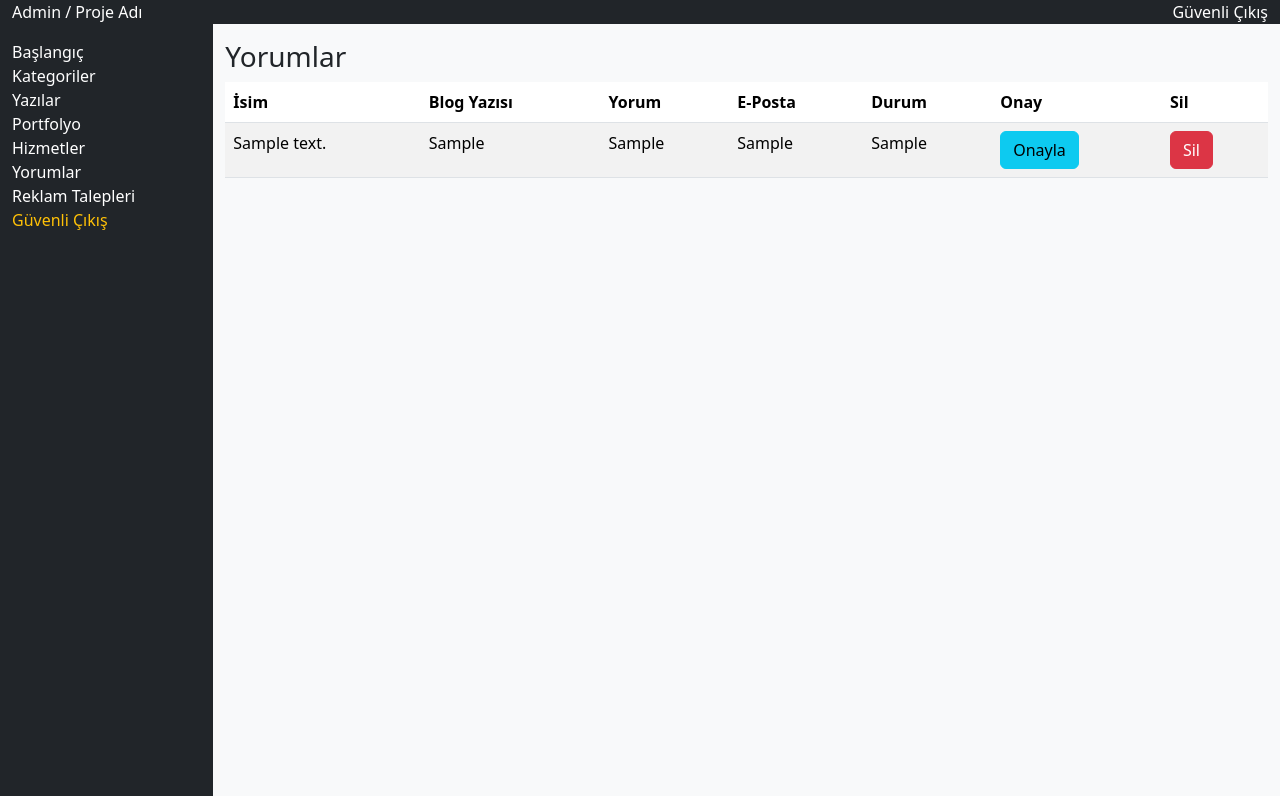
After one commit to emreakinn/php951, a PHP site: page /admin/yorumlar.php in a window 1280 px wide. The commit adds this page. Run offline with PHP 8.4, Linux system fonts and the light colour scheme; the visitor is signed in with stand-in values (Sample User, id 1); tables that the repository leaves empty or names only in its code hold one stand-in row (values such as "Sample post"); some libraries are stand-ins or nearby versions.

Commit message:
yorumlar,  admin yorumlar ve kategori sayfası tamamlandı

```diff
--- a/admin/header.php
+++ b/admin/header.php
@@ -42,6 +42,7 @@ if (!isset($_SESSION['kadi'])) {
                     <a href="yazilar.php">Yazılar</a><br>
                     <a href="portfolyo.php">Portfolyo</a><br>
                     <a href="hizmetler.php">Hizmetler</a><br>
+                    <a href="yorumlar.php">Yorumlar</a><br>
                     <a href="reklam-talep.php">Reklam Talepleri</a><br>
                     <a href="logout.php" class="text-warning">Güvenli Çıkış</a>
                 </div>
--- /dev/null
+++ b/admin/yorumlar.php
@@ -0,0 +1,73 @@
+<?php require_once('header.php');
+if (isset($_GET['deleteID'])) {
+    $id = $_GET['deleteID'];
+
+    $yorumSil = $db->prepare('delete from yorumlar where id=?');
+    $yorumSil->execute(array($id));
+
+    if ($yorumSil->rowCount()) {
+        echo '<script> alert("Yorum Silindi") </script><meta http-equiv="refresh" content="0; url=yorumlar.php">';
+    } else {
+        echo '<script> alert("Hata Oluştu") </script><meta http-equiv="refresh" content="0; url=yorumlar.php">';
+    }
+} elseif (isset($_GET['updateID'])) {
+    $id = $_GET['updateID'];
+
+    if ($id != '') {
+        $durum = $db->prepare('update yorumlar set durum="Onaylandı" where id=?');
+        $durum->execute(array($id));
+
+        if ($durum->rowCount()) {
+            echo '<script> alert("Yorum Onaylandı") </script><meta http-equiv="refresh" content="0; url=yorumlar.php">';
+        } else {
+            echo '<script> alert("Hata Oluştu") </script><meta http-equiv="refresh" content="0; url=yorumlar.php">';
+        }
+    }
+}
+?>
+<!-- Admin Body Section Start -->
+<div class="row">
+    <div class="col-12">
+        <h3>Yorumlar</h3>
+    </div>
+    <div class="col-12">
+        <table class="table table-striped">
+            <thead>
+                <tr>
+                    <th>İsim</th>
+                    <th>Blog Yazısı</th>
+                    <th>Yorum</th>
+                    <th>E-Posta</th>
+                    <th>Durum</th>
+                    <th>Onay</th>
+                    <th>Sil</th>
+                </tr>
+            </thead>
+            <tbody>
+                <?php
+                $yorumlar = $db->prepare('select * from yorumlar order by id desc');
+                $yorumlar->execute();
+
+                if ($yorumlar->rowCount()) {
+                    foreach ($yorumlar as $yorumlarSatir) {
+                ?>
+                        <tr>
+                            <td><?php echo $yorumlarSatir['isim']; ?></td>
+                            <td><?php echo $yorumlarSatir['baslik']; ?></td>
+                            <td><?php echo $yorumlarSatir['yorum']; ?></td>
+                            <td><?php echo $yorumlarSatir['eposta']; ?></td>
+                            <td><?php echo $yorumlarSatir['durum']; ?></td>
+                            <td><a href="yorumlar.php?updateID=<?php echo $yorumlarSatir['id']; ?>" class="btn btn-info">Onayla</a></td>
+                            <td><a href="yorumlar.php?deleteID=<?php echo $yorumlarSatir['id']; ?>" class="btn btn-danger">Sil</a></td>
+                        </tr>
+                <?php
+                    }
+                }
+                ?>
+
+            </tbody>
+        </table>
+    </div>
+</div>
+<!-- Admin Body Section End -->
+<?php require_once('footer.php'); ?>
--- a/header.php
+++ b/header.php
@@ -37,7 +37,7 @@ require_once('./assets/baglan.php');
                                     <a class="nav-link active" aria-current="page" href="index.php">Ana Sayfa</a>
                                     <a class="nav-link" href="hakkimizda.php">Hakkımızda</a>
                                     <a class="nav-link" href="portfolyo.php">Portfolyo</a>
-                                    <a class="nav-link" href="hizmetler.php">Hizmetler</a>
+                                    <a class="nav-link" href="index.php#hizmetler">Hizmetler</a>
                                     <a class="nav-link" href="blog.php">Blog</a>
                                     <a class="nav-link" href="iletisim.php">İletişim</a>
                                 </div>
```
Also changed, not shown: kategori.php (added, +58 -0 lines), makale.php (+30 -9 lines).
